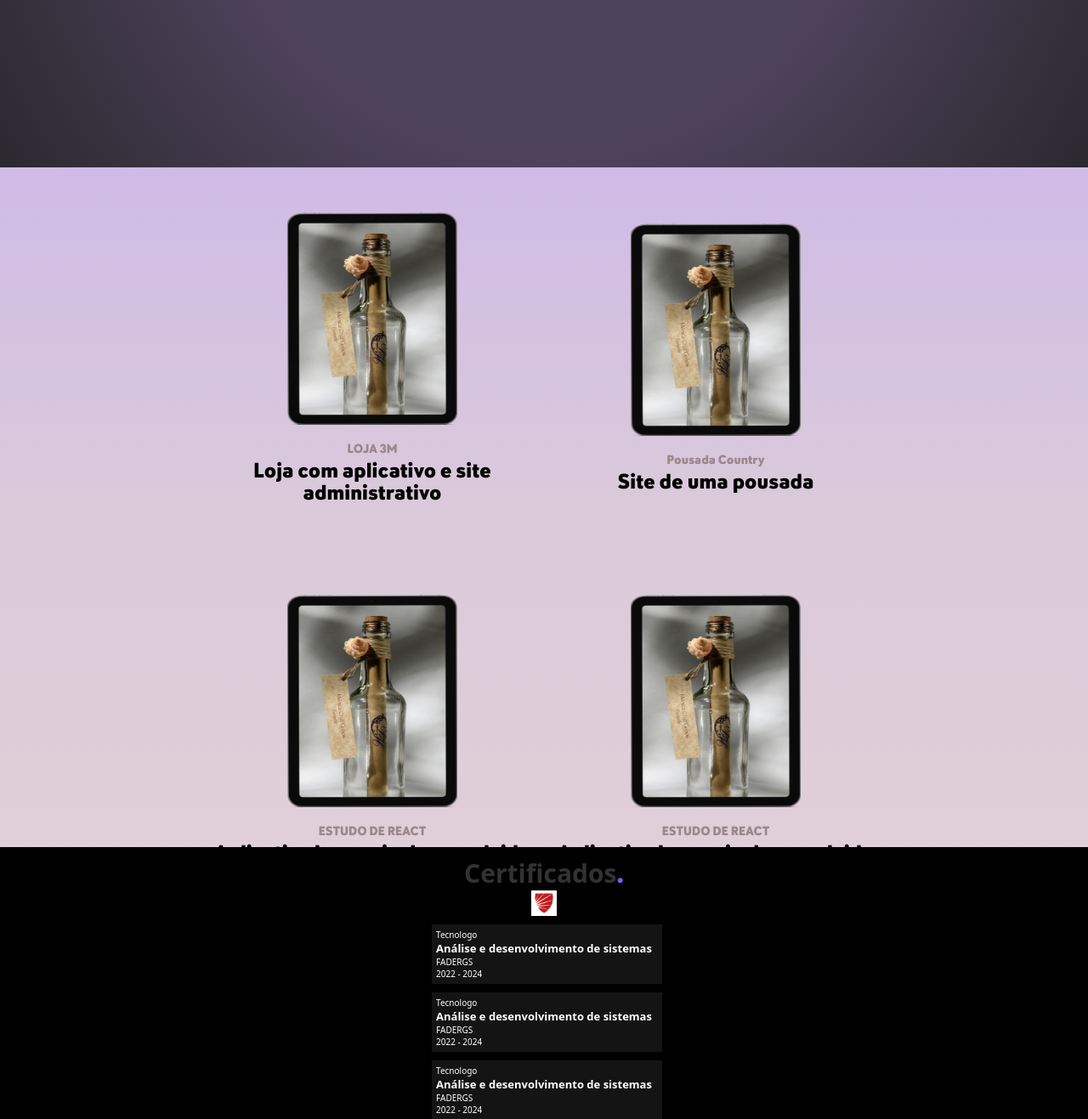
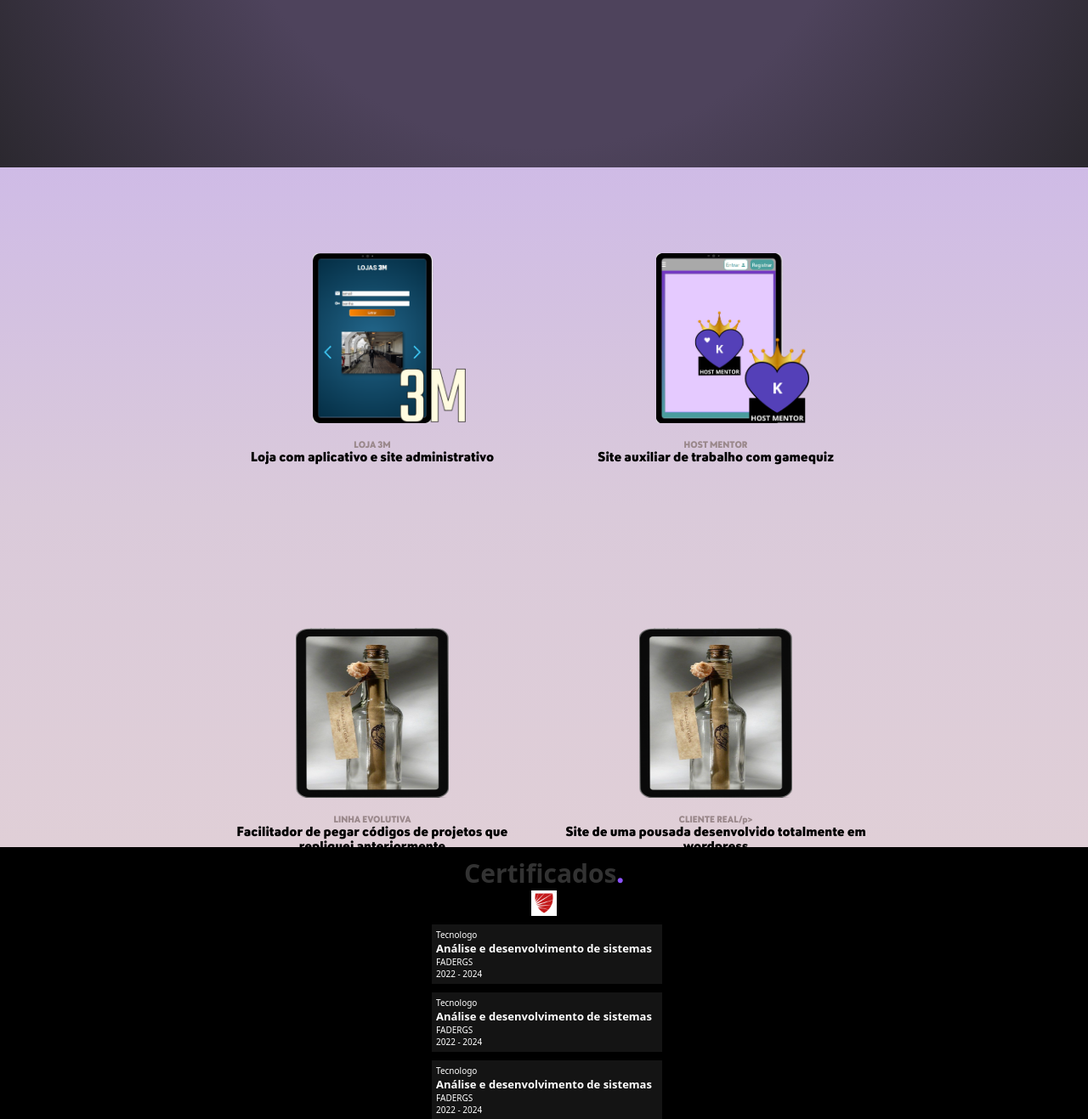
Before and after one commit to Profissional-Marcelo/SitePessoal, a PHP site: page /App/View/paginaInicial.php in a window 1280 px wide. Shown: the part 603-1920 px from the top of the page at 85% size. Run offline with PHP 8.4, Linux system fonts and the light colour scheme.

Commit message:
atualização de projetos p1

```diff
--- a/App/View/paginaInicial.php
+++ b/App/View/paginaInicial.php
@@ -47,34 +47,35 @@
      <section class="segundaParte">
         <div class="espacamento">
             <div class="projetos">
-                <img src="../../Assets/img/tablet.png" alt="projeto">
-
-                <p>LOJA 3M</p>
-
-                <h2>Loja com aplicativo e site administrativo</h2>
+                <a href="https://memsolucoestecnologicas.com.br/App/View/login.php" target="_blank">
+                    <img class="tablet1" src="../../Assets/img/tablet1.png" alt="projeto">
+                    <p>LOJA 3M</p>
+                    <h2>Loja com aplicativo e site administrativo</h2>
+                </a>
             </div>
             <div class="projetos">
-                <img src="../../Assets/img/tablet.png" alt="projeto">
-
-                <p>Pousada Country</p>
-
-                <h2>Site de uma pousada</h2>
+                <a href="http://www.marcelohenrique.kinghost.net/App/View/paginaInicial.php">
+                    <img class="tablet2" src="../../Assets/img/tablet2.png" alt="projeto">
+                    <p>HOST MENTOR</p>
+                    <h2>Site auxiliar de trabalho com gamequiz</h2>
+                </a>
             </div>
         </div>
         <div class="espacamento">
             <div class="projetos">
-                <img src="../../Assets/img/tablet.png" alt="projeto">
-
-                <p>ESTUDO DE REACT</p>
-
-                <h2>Aplicativo bancario desenvolvido em react e node.js</h2>
+                <a href="">
+                    <img src="../../Assets/img/tablet.png" alt="projeto">
+                    <p>LINHA EVOLUTIVA</p>
+                    <h2>Facilitador de pegar códigos de projetos que repliquei anteriormente</h2>
+                </a>
             </div>
 
             <div class="projetos">
-                <img src="../../Assets/img/tablet.png" alt="projeto">
-
-                <p>ESTUDO DE REACT</p>
-                <h2>Aplicativo bancario desenvolvido em react e node.js</h2>
+                <a href="">
+                    <img src="../../Assets/img/tablet.png" alt="projeto">
+                    <p>CLIENTE REAL/p>
+                    <h2>Site de uma pousada desenvolvido totalmente em wordpress</h2>
+                </a>
             </div>
         </div>
     </section>
--- a/Assets/css/paginaInicial.css
+++ b/Assets/css/paginaInicial.css
@@ -114,7 +114,7 @@ section.primeiraParte > div > div.paragrafo > p.story, section.primeiraParte > d
     font-weight: normal;
     font-family: sans-serif;
     letter-spacing: 1px;
-    text-indent: 50px;
+    text-indent: 0px;
 }
 
 section.primeiraParte > div > h1.titulo2 > strong{
@@ -144,27 +144,39 @@ section.segundaParte > div.espacamento > div.projetos{
     padding: 10px;
 }
 
-section.segundaParte > div.espacamento > div > img{
+section.segundaParte > div.espacamento > div > a > img{
     padding: 20px;
     display: block;
     margin: auto;
-    width: 150px;
+    width: 180px;
     height: 200px;
 }
 
-section.segundaParte > div.espacamento > div.projetos > p {
+section.segundaParte > div.espacamento > div > a > img.tablet1 {
+    transform: translateX(20px);
+}
+
+section.segundaParte > div.espacamento > div > a > img.tablet2 {
+    transform: translateX(20px);
+}
+
+section.segundaParte > div.espacamento > div.projetos > a {
+    text-decoration: none;
+    cursor: pointer;
+}
+
+section.segundaParte > div.espacamento > div.projetos > a > p {
     color: var(--titulo-projeto);
     font-size: 11px;
 }
 
-section.segundaParte > div.espacamento > div.projetos > h2 {
+section.segundaParte > div.espacamento > div.projetos > a > h2 {
+    color: black;
     font-size: 16px;
     margin-bottom: 20px;
 }
 
-section.segundaParte > h2, p, img{
-    display: inline;
-}
+
 
 section.terceiraParte {
     background-image: url('../img/background.png');
@@ -243,7 +255,7 @@ section.terceiraParte > form > div.border2 {
     margin: 10px;
      padding-top: 2px;
     width: calc(80vw + 6px);
-    height: 155px;
+    height: 174px;
     background:  linear-gradient(to right, #004AAD, #CB6CE6);
     border-radius: 5px;
 }
--- a/Assets/css/paginaInicialMQ.css
+++ b/Assets/css/paginaInicialMQ.css
@@ -100,7 +100,7 @@
         margin: 10px;
          padding-top: 2px;
         width: calc(80vw + 6px);
-        height: 297px;
+        height: 336px;
         background:  linear-gradient(to right, #004AAD, #CB6CE6);
         border-radius: 5px;
     }
@@ -243,7 +243,7 @@
     }
     section.terceiraParte > form > div.border2 {
         width: 656px;
-        height: 296px;
+        height: 335px;
         border-radius: 10px;
         margin-bottom: 10px;
     }
```
Also changed, not shown: Assets/img/tablet1.png (added), Assets/img/tablet2.png (added).
